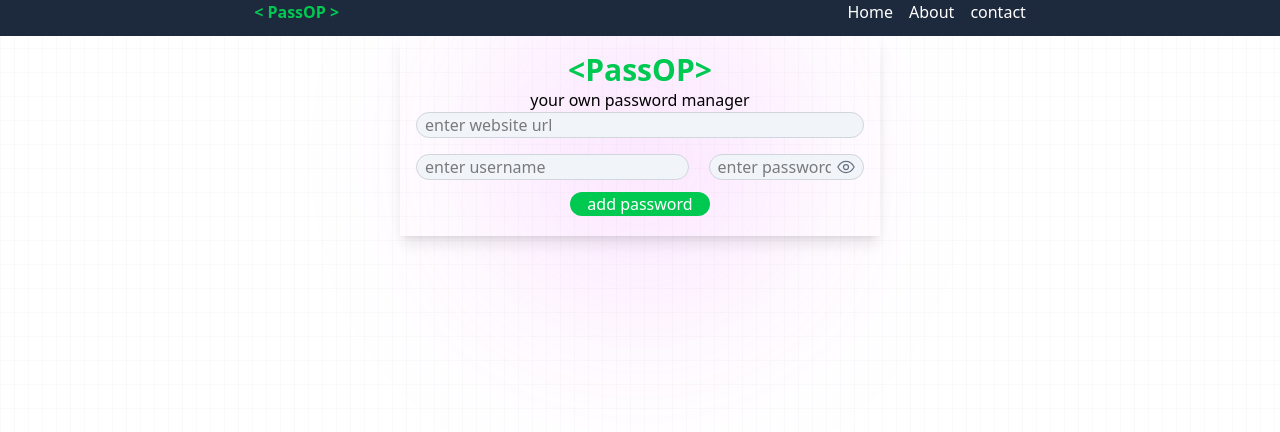
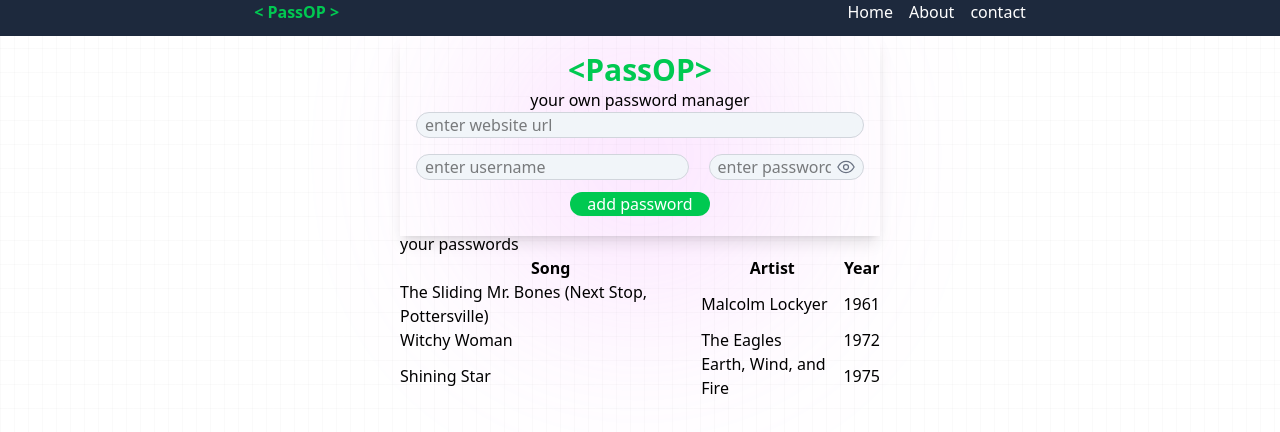
Before and after one commit to Muhammad-Sheik-Nauman/password_manager, a React (Vite) app: page / in a window 1280 px wide. Shown: the top 432 px of the page. Built offline with nearby package versions, Linux system fonts and the light colour scheme.

Commit message:
updated table

```diff
--- a/src/components/Manager.jsx
+++ b/src/components/Manager.jsx
@@ -57,6 +57,35 @@
                         <button className='bg-green-500 text-white rounded-full mt-3 px-4 w-35 hover:bg-green-600 cursor-pointer' onClick={savePassword}>add password</button>
                     </div>
                 </div>
+                <div className="passwords">
+                    <h2>your passwords</h2>
+                    <table class="table-auto">
+  <thead>
+    <tr>
+      <th>Song</th>
+      <th>Artist</th>
+      <th>Year</th>
+    </tr>
+  </thead>
+  <tbody>
+    <tr>
+      <td>The Sliding Mr. Bones (Next Stop, Pottersville)</td>
+      <td>Malcolm Lockyer</td>
+      <td>1961</td>
+    </tr>
+    <tr>
+      <td>Witchy Woman</td>
+      <td>The Eagles</td>
+      <td>1972</td>
+    </tr>
+    <tr>
+      <td>Shining Star</td>
+      <td>Earth, Wind, and Fire</td>
+      <td>1975</td>
+    </tr>
+  </tbody>
+</table>
+                </div>
             </div>
         </>
     )
```
Also changed, not shown: 1 other file (tests, documents, lock files or other folders).
